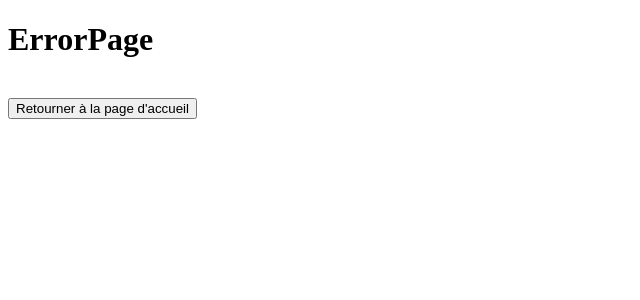
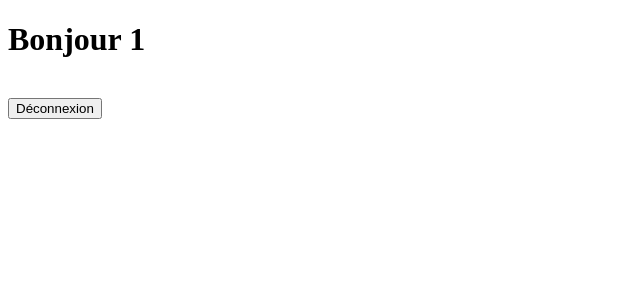
Before and after one commit to MatVD/crazee-burger, a React (Vite) app: page /order/1 in a window 1280 px wide. Shown: the top 300 px of the page, without its empty margins (0-640 px from the left). Built offline with nearby package versions, Linux system fonts and the light colour scheme.

Commit message:
F02 : Add dynamic url(:username) between LoginPage and OrderPage

```diff
--- a/src/App.jsx
+++ b/src/App.jsx
@@ -6,12 +6,11 @@
 function App() {
   return (
     <Routes>
-      <Route path="/" element={<LoginPage />} />
-      <Route path="/order" element={<OrderPage />} />
-      <Route path="*" element={<ErrorPage />} />
+      <Route path='/' element={<LoginPage />} />
+      <Route path='/order/:username' element={<OrderPage />} />
+      <Route path='*' element={<ErrorPage />} />
     </Routes>
-  )
-
+  );
 }
 
 export default App;
--- a/src/components/pages/login/LoginForm.jsx
+++ b/src/components/pages/login/LoginForm.jsx
@@ -1,9 +1,9 @@
 import { useState } from "react";
-import { Link } from "react-router-dom";
+import { useNavigate } from "react-router-dom";
 
 const LoginForm = () => {
-
-    const [username, setUsername] = useState('');
+  const navigate = useNavigate();
+  const [username, setUsername] = useState("");
 
   const handleChange = (event) => {
     setUsername(event.target.value);
@@ -12,9 +12,10 @@
   const handleSubmit = (event) => {
     event.preventDefault();
     try {
-            setUsername('');
+      setUsername("");
+      navigate(`/order/${username}`);
     } catch (error) {
-            throw new Error(`${error} : Veuillez entrer un nom svp`)
+      throw new Error(`${error} : Veuillez entrer un nom svp`);
     }
   };
 
@@ -26,20 +27,18 @@
 
       <form onSubmit={handleSubmit}>
         <input
-                type="text"
-                name="username"
-                placeholder="Entrez votre prénom..."
+          type='text'
+          name='username'
+          placeholder='Entrez votre prénom...'
           value={username}
           onChange={handleChange}
           required
         />
 
-            <Link to='/order' state={{username}} >
         <button>Accéder à votre espace</button>
-            </Link>
       </form>
     </>
-  )
+  );
 };
 
 export default LoginForm;
--- a/src/components/pages/order/OrderPage.jsx
+++ b/src/components/pages/order/OrderPage.jsx
@@ -1,15 +1,15 @@
-import { Link, useLocation } from "react-router-dom"
+import { Link, useParams } from "react-router-dom"
 
 const OrderPage = () => {
-    const { state } = useLocation();
+  const { username } = useParams();
 
   return (
     <>
-        <h1>Bonjour {state.username} </h1>
-        <br />
-        <Link to="/" >
-            <button>Déconnexion</button>
-        </Link>
+      <h1>Bonjour {username} </h1>
+      <br />
+      <Link to="/" >
+        <button>Déconnexion</button>
+      </Link>
     </>
   )
 }
--- a/src/main.jsx
+++ b/src/main.jsx
@@ -1,9 +1,12 @@
 import ReactDOM from 'react-dom/client'
 import App from './App.jsx'
 import { BrowserRouter } from "react-router-dom";
+import { StrictMode } from 'react';
 
 ReactDOM.createRoot(document.getElementById('root')).render(
-  <BrowserRouter>
-    <App />
-  </BrowserRouter>,
+  <StrictMode>
+    <BrowserRouter>
+      <App />
+    </BrowserRouter>
+  </StrictMode>
 )
```
Lines whose indentation alone changed are shown as unchanged.
